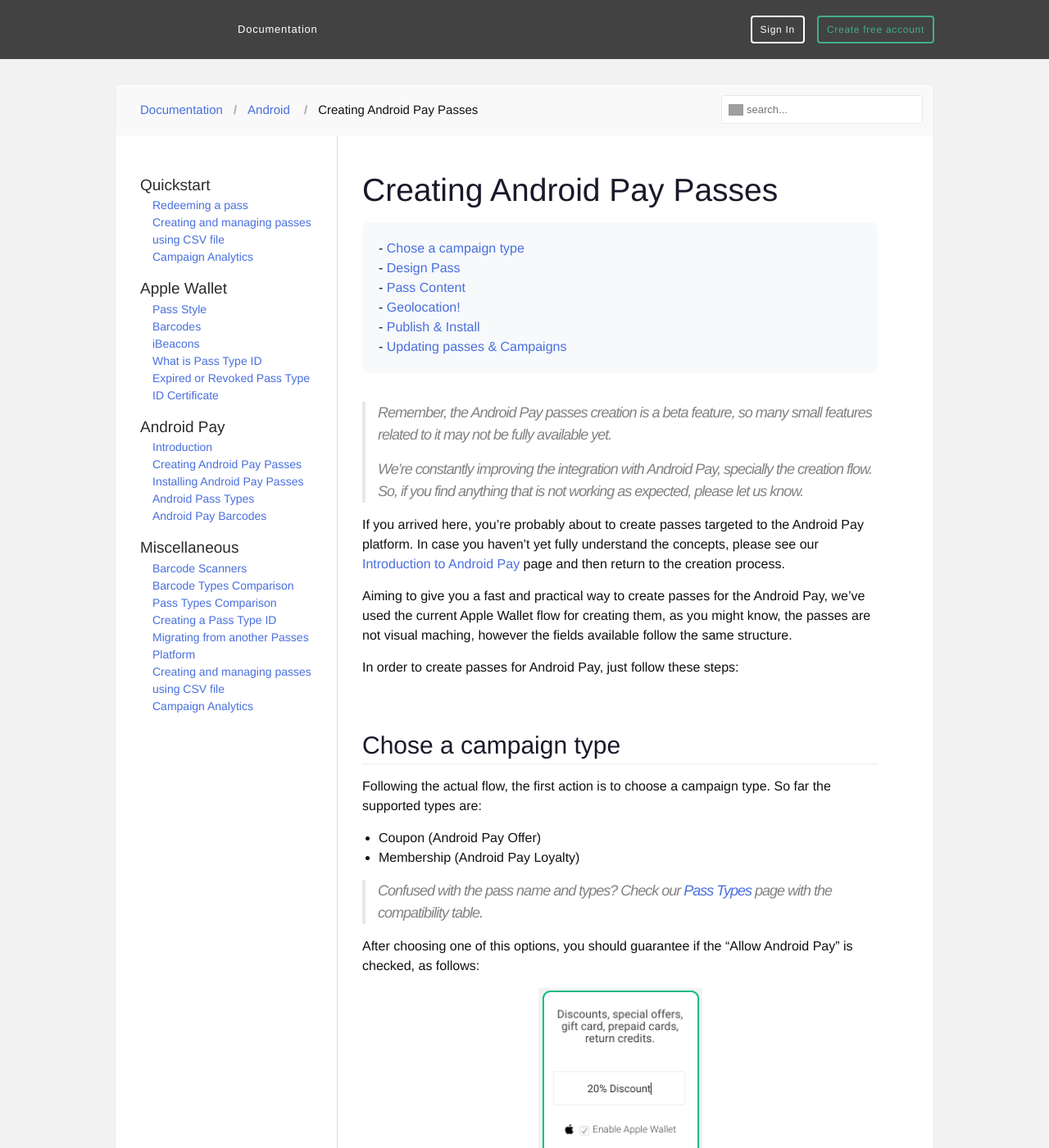
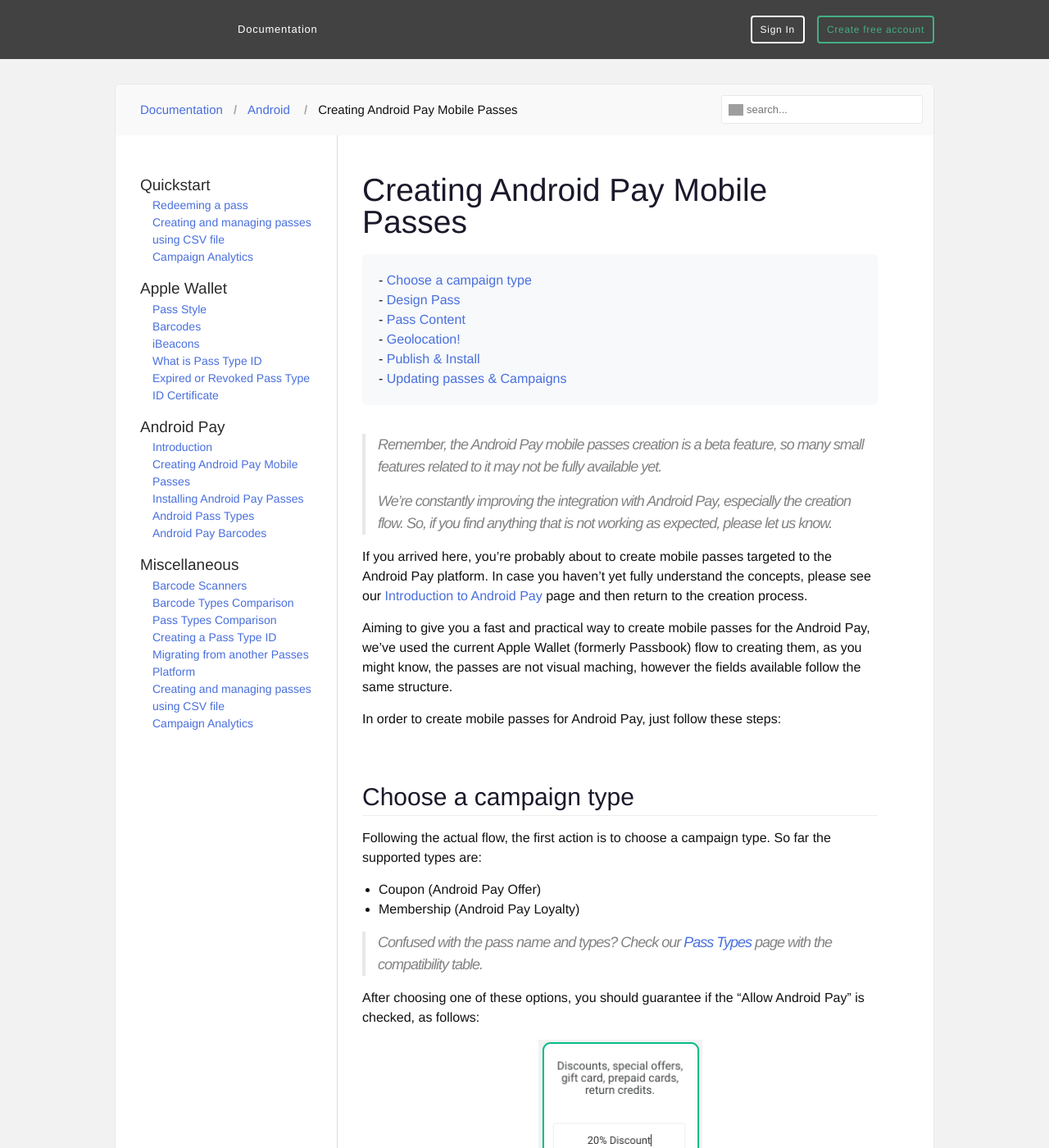
Before and after one commit to passworks/help-docs, a Jekyll site: the page built from _posts/2016-06-03-creating-android-pay-passes.md, in a window 1280 px wide and 1400 px high. Shown: the whole window at 82% size. Built offline with Jekyll 4.4.1, drawn with Linux system fonts in a browser that asks for light colours; nearby versions of some CDN libraries; some of the changed text lies outside the part shown; grey boxes are pictures that could not be loaded.

Commit message:
Fixed typos

```diff
--- a/_posts/2016-06-03-creating-android-pay-passes.md
+++ b/_posts/2016-06-03-creating-android-pay-passes.md
@@ -1,5 +1,5 @@
 ---
-title: Creating Android Pay Passes
+title: Creating Android Pay Mobile Passes
 categories:
   - android
 layout: documentation
@@ -9,25 +9,25 @@
 
 {{ toc }}
 
-> Remember, the *Android Pay* passes creation is a *beta* feature, so many small features related
+> Remember, the *Android Pay* mobile passes creation is a *beta* feature, so many small features related
 > to it may not be fully available yet.
 >
-> We're constantly improving the integration with Android Pay, specially the creation flow.
+> We're constantly improving the integration with Android Pay, especially the creation flow.
 > So, if you find anything that is not working as expected, please let us know.
 
-If you arrived here, you're probably about to create passes targeted to the Android Pay platform.
+If you arrived here, you're probably about to create mobile passes targeted to the Android Pay platform.
 In case you haven't yet fully understand the concepts, please see our
 [Introduction to Android Pay]({% post_url 2016-06-02-introduction-android-pay %}) page and then return to the
 creation process.
 
 
-Aiming to give you a fast and practical way to create passes for the Android Pay,
-we've used the current Apple Wallet flow for creating them, as you might know, the passes are
+Aiming to give you a fast and practical way to create mobile passes for the Android Pay,
+we've used the current Apple Wallet (formerly Passbook) flow to creating them, as you might know, the passes are
 not visual maching, however the fields available follow the same structure.
 
-In order to create passes for Android Pay, just follow these steps:
+In order to create mobile passes for Android Pay, just follow these steps:
 
-## Chose a campaign type
+## Choose a campaign type
 
 Following the actual flow, the first action is to choose a campaign type. So far the supported
 types are:
@@ -35,10 +35,10 @@
  * Coupon (Android Pay Offer)
  * Membership (Android Pay Loyalty)
 
- > Confused with the pass name and types? Check our [Pass Types](pass-type) page with
+ > Confused with the pass name and types? Check our [Pass Types]({% post_url 2016-06-07-android-style-passes %}) page with
  > the compatibility table.
 
-After choosing one of this options, you should guarantee if the "Allow Android Pay" is
+After choosing one of these options, you should guarantee if the "Allow Android Pay" is
 checked, as follows:
 
 {:.image.retina.android}
@@ -50,14 +50,14 @@
 ## Design Pass
 
 The preview for the creation of a Android Pay template is not available yet, however, our
-current flow for creating passes uses the preview for interacting and filling the pass template
+current flow to creating passes uses the preview for interacting and filling the pass template
 and data. So you should, temporarily, interact with the Apple Preview for creating the fields.
 
 > Remember: You don't have to limitate the pass creation by the visual on the preview.
-> It's expecting a Apple Wallet information (witch differs on field size limitations).
+> It's expecting a Apple Wallet (formerly Passbook) information (witch differs on field size limitations).
 > So, don't worry about the look and feel here and focus on the final pass.
 >
-> It is worth read the Android Pay documentation regarding the pass structure and how
+> It is worth reading the Android Pay documentation regarding the pass structure and how
 > all this information is going to be rendered.
 >
 > * [Coupon/Offer](https://developers.google.com/save-to-android-pay/guides/offers/design)
@@ -71,13 +71,13 @@
 
 ### Colors
 
-In the first release of the Google Wallet, it was possible to choose the pass colors
+In the first release of Google Wallet, it was possible to choose the pass colors
 (background and text colors), however it was deprecated since the migration to Android Pay.
 
 The pass color rendered at the devices will be retrieved from the *Icon* image you'll associate
 with it. The algoright used try to figure the dominant color out and set it as background color.
 
-> We'll son release the Android Pay designer with the same algoright associated
+> We'll son release the Android Pay *designer template creator* with the same algoright associated
 > so as soon as you choose the icon's image, we'll check for the right color.
 
 {:.image.retina.android}
@@ -86,7 +86,7 @@
 
 ### Headers
 
-The `Notification Title` and `Logo Text` will be used as the pass title, if this information
+The *Notification Title* and *Logo Text* will be used as the pass title, if this information
 is not defined, the *Campaign Name* and *Organization Name* will be used instead.
 
 
@@ -96,14 +96,14 @@
 
 ### Images
 
-For the *Android Pay* passes, you can use a `Icon` and a `Strip Image`.
+For the *Android Pay* passes, you can use an *Icon* and a *Strip Image*.
 
 As mentioned before, the Icon is essencial as the pass color is defined based on this image and,
 of course, it's your brand name here.
 
 The strip image will be shown as the first item when navigatin to the pass detail.
 
-> The strip image doesn't have a constraint ratio defined, so very long images are allowed.
+> The strip image doesn't have a constraint ratio defined for its size, so very long images are allowed.
 > Take care while choosing it.
 
 {:.image.retina.android}
@@ -143,7 +144,7 @@
 
 ### The links
 
-The "backfields" have a special behaviour, here at *Android Pay* you have the `Links` session
+The "backfields" have a special behaviour, here at *Android Pay* you have the *Links* session
 where you can add links, phones or map points, we made it available through the "backfeields",
 and for using it you simply have to use these references:
 
@@ -151,7 +152,7 @@
  * `*maps.google*` creates a pointer (title: pointer text, value: URL)
  * `tel:*` creates a link to a phone (title: link text, value: NUMBER)
 
-{:.image.retina.android}
+{:.image.retina}
 ![back_fields](/assets/images/android-back-fields.png)
 *Figure 7 - Backfields*
 
@@ -159,7 +160,7 @@
 
 ### Barcode
 
-All barcode types we supported at Apple are also supported for Android. You can choose it
+All barcode types we supported at Apple Wallet (Passbook) are also supported for Android. You can choose it
 from the barcode selection area. The actual options are:
 
  * QrCode
@@ -183,7 +184,7 @@
 ![locations](/assets/images/android-locations.png)
 *Figure 9 - Adding Locations*
 
-> Remember: There is no support for `Push Notifications` at the Android Pay.
+> Remember: There is no support for *Push Notifications* at the Android Pay.
 
 Even without push notifications, the users are informed that they are nearby a pass' merchant
 here is how it'll be shown on user's device:
@@ -240,7 +241,7 @@
 
 ### Distribution
 
-> Remember: The download pages for `Distribution` and `Pass` are the same. The onlu difference is
+> Remember: The download pages for *Distribution* and *Pass* are the same. The onlu difference is
 > that at the Distribution page, when a user clicks for download the Apple Wallet pass, it
 > creates a new pass and then push it to the user.
 
```
Also changed, not shown: other parts of _posts/2016-06-03-creating-android-pay-passes.md (+10 -9 lines), _posts/2016-01-01-scanners.md (+3 -3 lines), _posts/2016-06-04-installing-android-pay-passes.md (+15 -10 lines), _posts/2016-06-07-barcode-comparison.md (+2 -2 lines), _posts/2016-06-07-pass-type-comparison.md (+1 -1 lines).
